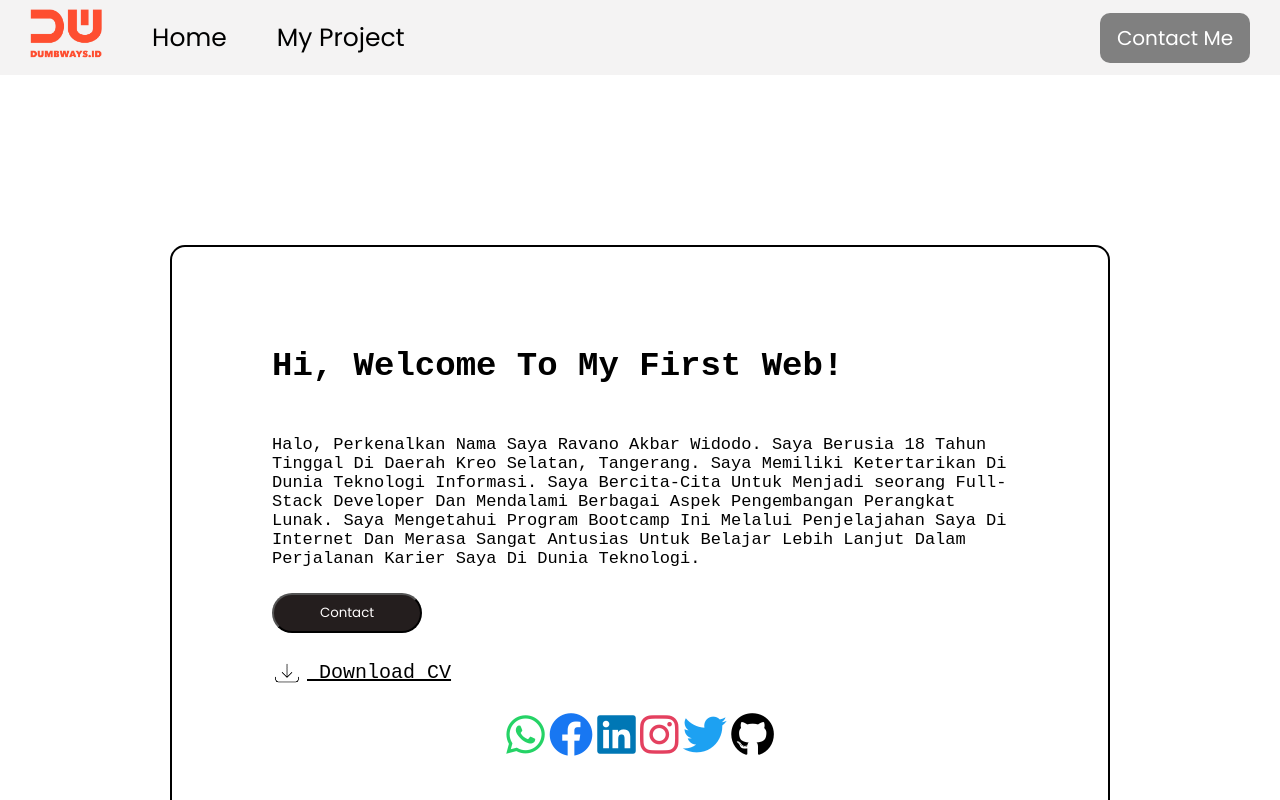
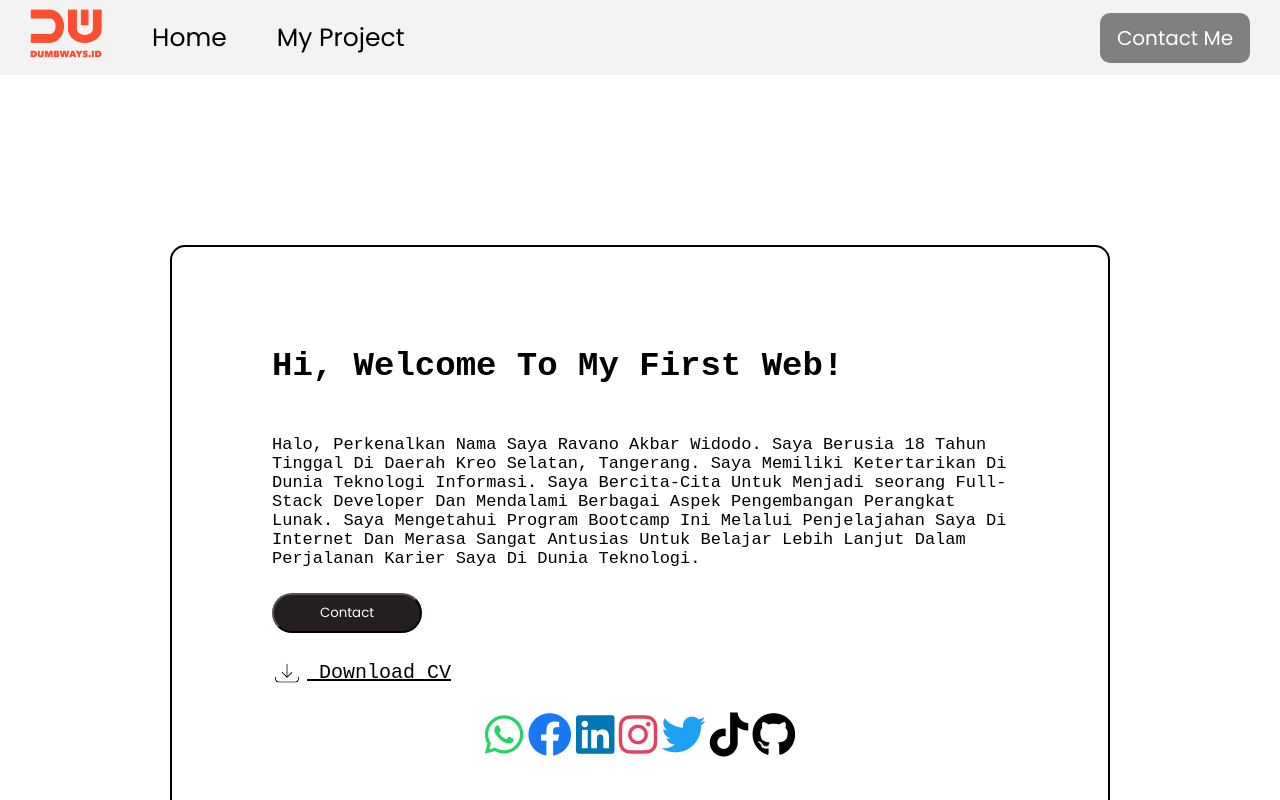
Before and after one commit to ravano-2464/Personal-Web-Day2, a plain HTML site: page index.html in a window 1280 px wide. Shown: the top 800 px of the page. Drawn offline with Linux system fonts and the light colour scheme.

Commit message:
Bootcamp Personal Web Day 2

```diff
--- a/index.html
+++ b/index.html
@@ -91,6 +91,9 @@
             <a href="https://twitter.com/5044Ravano/" target="_blank">
                 <i class="fab fa-twitter" style="font-size: 44px; color: #1DA1F2;"></i>
             </a>
+            <a href="https://www.tiktok.com/@ravanowidodo" target="_blank">
+                <i class="fab fa-tiktok" style="font-size: 44px; color: #000000;"></i>
+            </a>
             <a href="https://github.com/ravano-2464/" target="_blank">
                 <i class="fab fa-github" style="font-size: 44px; color: #000000;"></i>
             </a>
```
